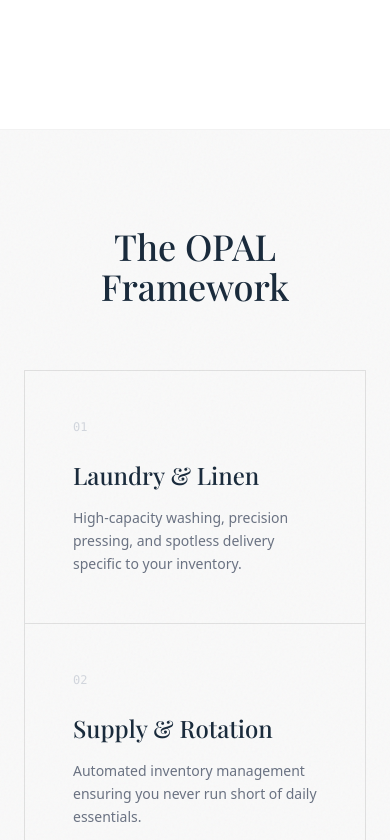
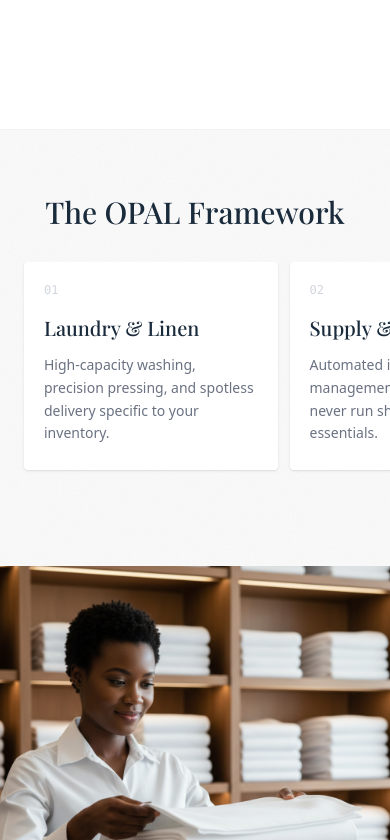
Before and after one commit to M-Shadab/olin-website, a Next.js app: page / in a window 390 px wide. Shown: the part 2064-2904 px from the top of the page. Built offline with nearby package versions, Linux system fonts and the light colour scheme; a web font is replaced by a local one.

Commit message:
the opal framework mobile ui updated

```diff
--- a/app/page.tsx
+++ b/app/page.tsx
@@ -17,16 +17,6 @@ export default function Home() {
         <div className="absolute inset-0 z-0 bg-navy">
              {/* Gradient Overlay for Depth */}
             <div className="absolute inset-0 bg-gradient-to-b from-navy/5 md:from-navy/30 md:via-transparent md:to-navy/80 to-navy/90 z-10 pointer-events-none" />
-            {/* <div className="absolute inset-0 bg-gradient-to-b from-navy/30 via-transparent to-navy/80 z-10 pointer-events-none" /> */}
-            {/* <div className="absolute inset-0 bg-gradient-to-t from-black/40 via-black/20 to-transparent" /> */}
-             {/* Hero Image */}
-            {/* <Image
-              src="/imgs/hero.png"
-              alt="Background"
-              fill
-              className="object-cover opacity-90"
-              priority
-            /> */}
             {/* Desktop Hero image */}
             <Image
               src="/imgs/hero.png"
@@ -48,7 +38,6 @@ export default function Home() {
         </div>
 
         <div className="relative z-20 w-full max-w-5xl px-6 md:px-12 text-center pt-20">
-           {/* <div className="absolute inset-0 bg-gradient-to-b from-navy/30 via-transparent to-navy/90 z-10 pointer-events-none" /> */}
             <h1 className="text-5xl md:text-7xl lg:text-8xl font-playfair font-medium text-white mb-8 tracking-tight leading-tight">
               The Invisible Standard <br/><span className="text-gray-100 md:text-white text-[2rem] md:text-[3rem] lg:text-[4rem]">in Hospitality Operations.</span>
             </h1>
@@ -181,7 +170,7 @@ export default function Home() {
       </section> */}
 
 
-      {/* The Pillars: "The Alba Standard" */}
+      {/* The Pillars: "The Opal Standard" */}
       <section className="py-24 md:py-32 px-6 bg-white border-b border-black/5">
         <div className="max-w-7xl mx-auto">
           <div className="mb-20 text-center">
@@ -221,50 +210,51 @@ export default function Home() {
       </section>
 
       {/* The Grid: "The OPAL Framework" */}
-      <section className="py-24 px-6 bg-off-white bg-noise">
+      <section className="py-16 md:py-24 px-6 bg-off-white bg-noise">
         <div className="max-w-7xl mx-auto">
-            <h2 className="text-4xl md:text-5xl font-playfair font-medium text-navy mb-16 text-center">The OPAL Framework</h2>
+            <h2 className="text-3xl md:text-4xl lg:text-5xl font-playfair font-medium text-navy mb-8 md:mb-16 text-center">The OPAL Framework</h2>
 
-            <div className="grid grid-cols-1 md:grid-cols-2 lg:grid-cols-3 border-t border-l border-black/10">
+            {/* Mobile: Horizontal scroll, Desktop: Bordered grid */}
+            <div className="flex md:grid overflow-x-auto md:overflow-visible snap-x snap-mandatory md:snap-none gap-3 md:gap-0 pb-8 md:pb-0 -mx-6 px-6 md:mx-0 md:px-0 scrollbar-hide md:grid-cols-2 lg:grid-cols-3 md:border-t md:border-l md:border-black/10">
                 {/* Item 1 */}
-                <div className="p-12 border-r border-b border-black/10 hover:bg-white transition-all duration-500 group">
-                    <span className="block text-xs font-mono text-gray-300 mb-6 group-hover:text-gold transition-colors">01</span>
-                    <h3 className="text-2xl font-playfair font-medium text-navy mb-4">Laundry & Linen</h3>
+                <div className="w-[65vw] md:min-w-[280px] snap-center p-5 md:p-12 bg-white md:bg-transparent md:border-r md:border-b border-black/10 hover:bg-white transition-all duration-500 group rounded-sm md:rounded-none shadow-sm md:shadow-none flex-shrink-0 md:flex-shrink">
+                    <span className="block text-xs font-mono text-gray-300 mb-4 md:mb-6 group-hover:text-gold transition-colors">01</span>
+                    <h3 className="text-xl md:text-2xl font-playfair font-medium text-navy mb-3 md:mb-4">Laundry & Linen</h3>
                     <p className="text-gray-500 text-sm leading-relaxed font-light">High-capacity washing, precision pressing, and spotless delivery specific to your inventory.</p>
                 </div>
 
                  {/* Item 2 */}
-                <div className="p-12 border-r border-b border-black/10 hover:bg-white transition-all duration-500 group">
-                    <span className="block text-xs font-mono text-gray-300 mb-6 group-hover:text-gold transition-colors">02</span>
-                    <h3 className="text-2xl font-playfair font-medium text-navy mb-4">Supply & Rotation</h3>
+                <div className="w-[65vw] md:min-w-[280px] snap-center p-5 md:p-12 bg-white md:bg-transparent md:border-r md:border-b border-black/10 hover:bg-white transition-all duration-500 group rounded-sm md:rounded-none shadow-sm md:shadow-none flex-shrink-0 md:flex-shrink">
+                    <span className="block text-xs font-mono text-gray-300 mb-4 md:mb-6 group-hover:text-gold transition-colors">02</span>
+                    <h3 className="text-xl md:text-2xl font-playfair font-medium text-navy mb-3 md:mb-4">Supply & Rotation</h3>
                     <p className="text-gray-500 text-sm leading-relaxed font-light">Automated inventory management ensuring you never run short of daily essentials.</p>
                 </div>
 
                  {/* Item 3 */}
-                <div className="p-12 border-r border-b border-black/10 hover:bg-white transition-all duration-500 group">
-                    <span className="block text-xs font-mono text-gray-300 mb-6 group-hover:text-gold transition-colors">03</span>
-                    <h3 className="text-2xl font-playfair font-medium text-navy mb-4">Guest Room Support</h3>
+                <div className="w-[65vw] md:min-w-[280px] snap-center p-5 md:p-12 bg-white md:bg-transparent md:border-r md:border-b border-black/10 hover:bg-white transition-all duration-500 group rounded-sm md:rounded-none shadow-sm md:shadow-none flex-shrink-0 md:flex-shrink">
+                    <span className="block text-xs font-mono text-gray-300 mb-4 md:mb-6 group-hover:text-gold transition-colors">03</span>
+                    <h3 className="text-xl md:text-2xl font-playfair font-medium text-navy mb-3 md:mb-4">Guest Room Support</h3>
                     <p className="text-gray-500 text-sm leading-relaxed font-light">Beyond just sheets—duvets, robes, and specialized room textiles handled with care.</p>
                 </div>
 
                 {/* Item 4 */}
-                <div className="p-12 border-r border-b border-black/10 hover:bg-white transition-all duration-500 group">
-                    <span className="block text-xs font-mono text-gray-300 mb-6 group-hover:text-gold transition-colors">04</span>
-                    <h3 className="text-2xl font-playfair font-medium text-navy mb-4">Amenity Curations</h3>
+                <div className="w-[65vw] md:min-w-[280px] snap-center p-5 md:p-12 bg-white md:bg-transparent md:border-r md:border-b border-black/10 hover:bg-white transition-all duration-500 group rounded-sm md:rounded-none shadow-sm md:shadow-none flex-shrink-0 md:flex-shrink">
+                    <span className="block text-xs font-mono text-gray-300 mb-4 md:mb-6 group-hover:text-gold transition-colors">04</span>
+                    <h3 className="text-xl md:text-2xl font-playfair font-medium text-navy mb-3 md:mb-4">Amenity Curations</h3>
                     <p className="text-gray-500 text-sm leading-relaxed font-light">Curated bathroom and room amenities from premium brands, packaged for your brand.</p>
                 </div>
 
                  {/* Item 5 */}
-                <div className="p-12 border-r border-b border-black/10 hover:bg-white transition-all duration-500 group">
-                    <span className="block text-xs font-mono text-gray-300 mb-6 group-hover:text-gold transition-colors">05</span>
-                    <h3 className="text-2xl font-playfair font-medium text-navy mb-4">Facility Supply</h3>
+                <div className="w-[65vw] md:min-w-[280px] snap-center p-5 md:p-12 bg-white md:bg-transparent md:border-r md:border-b border-black/10 hover:bg-white transition-all duration-500 group rounded-sm md:shadow-none flex-shrink-0 md:flex-shrink">
+                    <span className="block text-xs font-mono text-gray-300 mb-4 md:mb-6 group-hover:text-gold transition-colors">05</span>
+                    <h3 className="text-xl md:text-2xl font-playfair font-medium text-navy mb-3 md:mb-4">Facility Supply</h3>
                     <p className="text-gray-500 text-sm leading-relaxed font-light">Housekeeping carts, cleaning chemicals, and staff uniforms sourced and delivered.</p>
                 </div>
 
                  {/* Item 6 */}
-                <div className="p-12 border-r border-b border-black/10 hover:bg-white transition-all duration-500 group">
-                    <span className="block text-xs font-mono text-gray-300 mb-6 group-hover:text-gold transition-colors">06</span>
-                    <h3 className="text-2xl font-playfair font-medium text-navy mb-4">Sustainable Green-Care</h3>
+                <div className="w-[65vw] md:min-w-[280px] snap-center p-5 md:p-12 bg-white md:bg-transparent md:border-r md:border-b border-black/10 hover:bg-white transition-all duration-500 group rounded-sm md:rounded-none shadow-sm md:shadow-none flex-shrink-0 md:flex-shrink">
+                    <span className="block text-xs font-mono text-gray-300 mb-4 md:mb-6 group-hover:text-gold transition-colors">06</span>
+                    <h3 className="text-xl md:text-2xl font-playfair font-medium text-navy mb-3 md:mb-4">Sustainable Green-Care</h3>
                     <p className="text-gray-500 text-sm leading-relaxed font-light">Eco-friendly processing options significantly reducing water and energy usage.</p>
                 </div>
             </div>
@@ -319,7 +309,7 @@ export default function Home() {
              <span className="text-gold text-xs font-bold tracking-[0.2em] uppercase mb-4 block">Initiate Partnership</span>
              <h2 className="text-4xl md:text-5xl font-playfair font-medium text-navy">Partner with OPAL</h2>
           </div>
-
+          {/* The Lead Generation Form */}
           <form className="space-y-12">
              <div className="grid grid-cols-1 md:grid-cols-2 gap-12">
                 <div className="relative group">
```
